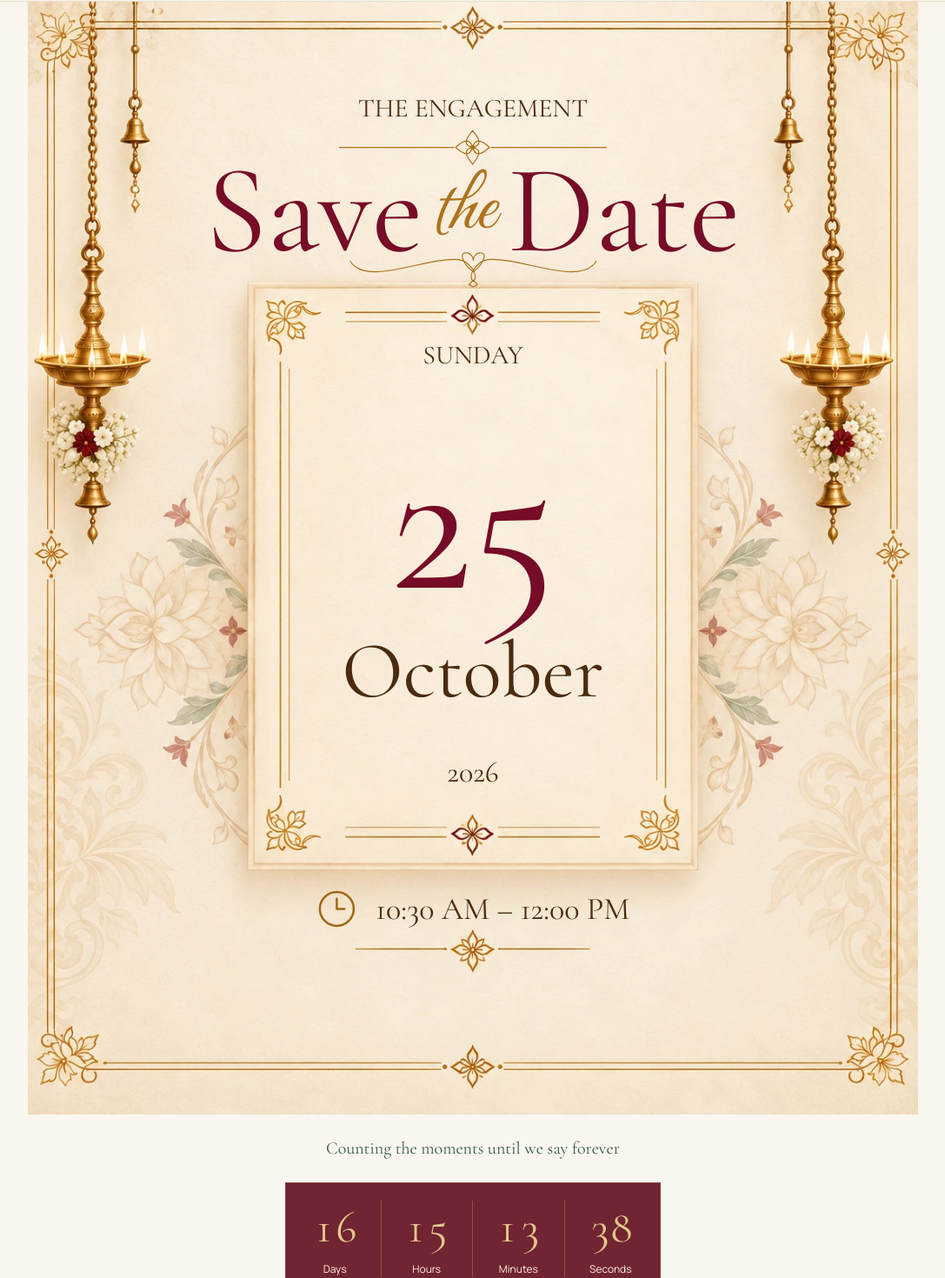
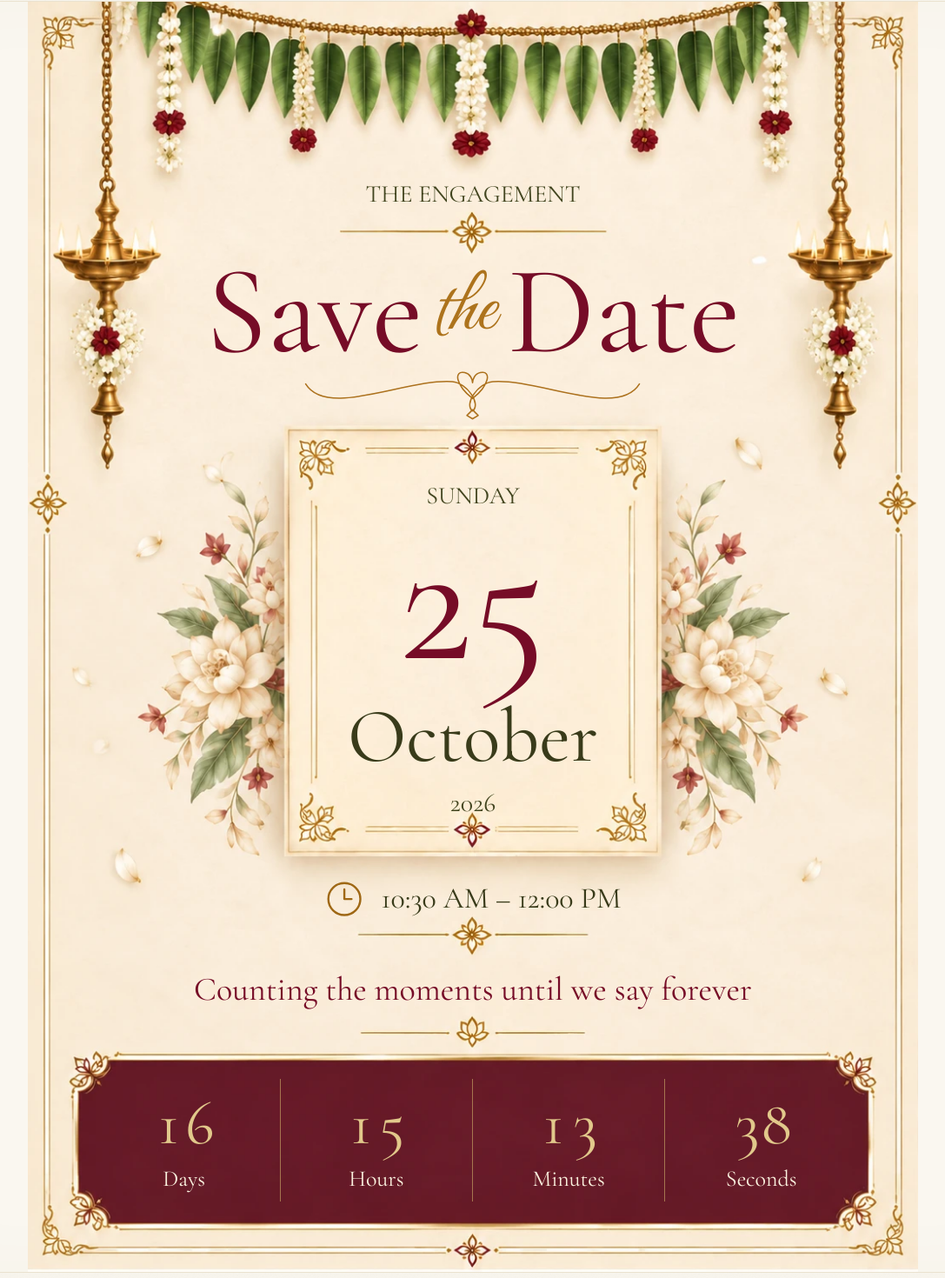
Before and after one commit to aakarshana0408-ai/sr_engagement, a React (Vite) app: page / in a window 1280 px wide. Shown: the part 839-2309 px from the top of the page at 87% size, without its empty margins (96-1183 px from the left). Built offline with nearby package versions, Linux system fonts and the light colour scheme.

Commit message:
Unify engagement date and live countdown in illustrated Tamil invitation

```diff
--- a/public/assets/DATE-PANEL-ARTWORK.md
+++ b/public/assets/DATE-PANEL-ARTWORK.md
@@ -1,9 +1,9 @@
 # Engagement Date Panel
 
-Asset: `engagement-date-frame-v2.webp` (1122 x 1402).
+Current asset: `engagement-date-countdown-v3.webp` (1050 x 1498). The earlier `engagement-date-frame-v2.webp` is retained as an unused previous version.
 
-Created with the built-in `image_gen` tool using the user's attached date-panel reference. Converted non-destructively from PNG to WebP at quality 90 for mobile delivery. The original generated PNG remains in the Codex generated-images directory. All invitation text is accessible live HTML, not baked into the artwork. The countdown is a separate, unchanged component below the illustrated date panel.
+Created with the built-in `image_gen` tool using the user's latest attached date/countdown reference. Converted non-destructively from PNG to WebP at quality 90 for mobile delivery. The original generated PNG remains in the Codex generated-images directory. All invitation text and countdown numbers are accessible live HTML, not baked into the artwork. The existing Countdown component and event-data logic are unchanged. One image supplies the continuous paper, thoranam, hanging lamps, floral date frame, ornamental border and maroon timer panel. It renders at its natural aspect ratio without cropping, repeating or imposing a viewport height.
 
 ## Generation Prompt
 
-Edit the supplied Tamil engagement invitation into a text-free decorative background. Preserve its warm ivory paper, fine antique-gold double outer border, floral corners, gold divider ornaments, long brass chains and hanging oil lamps with jasmine and maroon flowers, hanging bells, faint sage/peach/gold botanical scrollwork, and central raised ivory date panel with a thin ornamental floral border. Remove all typography, numbers, the clock icon, and the footer caption; seamlessly fill with matching paper. Keep the header area empty for live text and the central date panel centered. Remove the old caption area below the time and shorten only the bottom blank margin so the complete bottom ornament and border sit below the time, in an approximately 4:5 portrait canvas. Do not add garlands, thoranam, objects, flowers behind the center, or architecture.
+Edit the latest supplied Tamil engagement invitation into a text-free decorative background. Preserve the complete 1050:1498 portrait composition: one mango-leaf thoranam with jasmine and maroon flowers, two brass kuthuvilakku lamps on long chains, fine complete antique-gold outer border, ivory textured paper, raised central gold-framed date card, rich cream flowers and sage foliage, subtle petals and gold lotus ornaments, and wide bottom maroon countdown panel with a double gold border and floral corners. Remove all lettering, numbers, labels, the clock and three internal timer separator rules for accessible live HTML overlays. Seamlessly fill those spaces with the original paper or maroon. Do not repeat, add, crop, reframe, shorten or stretch any artwork. Keep every border, lamp, flower and garland complete. Leave the date card and maroon panel blank inside.
--- a/src/components/WeddingDetails.css
+++ b/src/components/WeddingDetails.css
@@ -24,19 +24,13 @@
 
 .engagement-date-section .date-panel-kicker {
   position: absolute;
-  top: 8.2%;
+  top: 14%;
   left: 17%;
   width: 66%;
-  font-size: 12px;
+  color: #42451f;
+  font-size: 11px;
   line-height: 1.2;
   text-transform: uppercase;
-}
-
-.engagement-date-section .date-panel-heading-divider {
-  position: absolute;
-  top: 11.3%;
-  left: 35%;
-  width: 30%;
 }
 
 .engagement-date-section .date-panel-ornament {
@@ -52,14 +46,14 @@
 
 .engagement-date-section .date-panel-title {
   position: absolute;
-  top: 13.4%;
+  top: 20%;
   left: 16%;
   display: flex;
   align-items: center;
   justify-content: center;
   gap: 2%;
   width: 68%;
-  height: 10.7%;
+  height: 8.7%;
   margin: 0;
   color: #760c27;
   font-size: 48px;
@@ -82,52 +76,56 @@
 
 .engagement-date-section .date-panel-title-flourish {
   position: absolute;
-  top: 22.4%;
-  left: 36%;
-  width: 28%;
+  top: 29%;
+  left: 31%;
+  width: 38%;
 }
 
 .engagement-date-section .date-panel-calendar {
   position: absolute;
-  top: 30.4%;
-  left: 29%;
+  top: 37.8%;
+  left: 32%;
   display: grid;
-  grid-template-rows: 19% 43% 23% 15%;
+  grid-template-rows: 16% 47% 25% 12%;
   align-items: center;
   justify-items: center;
-  width: 42%;
-  height: 40.5%;
+  width: 36%;
+  height: 26.5%;
   line-height: 1;
 }
 
 .engagement-date-section .date-panel-weekday {
   align-self: start;
-  font-size: 12px;
+  color: #42451f;
+  font-size: 11px;
   line-height: 1.2;
   text-transform: uppercase;
 }
 
 .engagement-date-section .date-panel-day {
   color: #760c27;
-  font-size: 82px;
+  font-size: 72px;
   font-style: italic;
-  line-height: .9;
+  line-height: .75;
+  transform: translateY(-.08em);
 }
 
 .engagement-date-section .date-panel-month {
-  font-size: 34px;
+  color: #393b1a;
+  font-size: 29px;
   line-height: 1;
 }
 
 .engagement-date-section .date-panel-year {
   align-self: end;
-  font-size: 15px;
+  color: #42451f;
+  font-size: 12px;
   line-height: 1.2;
 }
 
 .engagement-date-section .date-panel-time {
   position: absolute;
-  top: 79.6%;
+  top: 69%;
   left: 17%;
   display: flex;
   align-items: center;
@@ -135,7 +133,7 @@
   gap: .6em;
   width: 66%;
   margin: 0;
-  color: #4b2b0e;
+  color: #393b1a;
   font-family: var(--font-serif);
   font-size: 14px;
   line-height: 1.4;
@@ -149,64 +147,114 @@
   color: #9f6815;
 }
 
-.engagement-date-section .date-countdown-shell {
-  display: flow-root;
-  padding: 1rem 1.25rem 1.5rem;
+.engagement-date-section .countdown-wrap {
+  position: absolute;
+  top: 76.2%;
+  left: 5%;
+  width: 90%;
+  height: 20.3%;
+  margin: 0;
 }
 
-.engagement-date-section .date-countdown-shell .countdown-wrap {
-  margin-top: 0;
+.engagement-date-section .countdown-caption {
+  margin: 0;
+  color: #760c27;
+  font-size: 13px;
+  line-height: 1.25;
+}
+
+.engagement-date-section .countdown {
+  position: absolute;
+  top: 36%;
+  bottom: 4%;
+  left: 2%;
+  width: 96%;
+  max-width: none;
+  margin: 0;
+  padding: 2% 0;
+  border: 0;
+  background: transparent;
+}
+
+.engagement-date-section .countdown-unit {
+  border-right-color: #d1b36a99;
+}
+
+.engagement-date-section .countdown-value {
+  font-size: 24px;
+  line-height: 1.15;
+}
+
+.engagement-date-section .countdown-label {
+  margin-top: .25em;
+  font-family: var(--font-serif);
+  font-size: 11px;
+  line-height: 1.2;
 }
 
 @media (min-width: 360px) {
-  .engagement-date-section .date-panel-kicker { font-size: 14px; }
+  .engagement-date-section .date-panel-kicker { font-size: 12px; }
   .engagement-date-section .date-panel-title { font-size: 58px; }
   .engagement-date-section .date-panel-title em { font-size: 36px; }
-  .engagement-date-section .date-panel-weekday { font-size: 14px; }
-  .engagement-date-section .date-panel-day { font-size: 96px; }
-  .engagement-date-section .date-panel-month { font-size: 39px; }
-  .engagement-date-section .date-panel-year { font-size: 17px; }
+  .engagement-date-section .date-panel-weekday { font-size: 12px; }
+  .engagement-date-section .date-panel-day { font-size: 84px; }
+  .engagement-date-section .date-panel-month { font-size: 34px; }
+  .engagement-date-section .date-panel-year { font-size: 14px; }
   .engagement-date-section .date-panel-time { font-size: 16px; }
+  .engagement-date-section .countdown-caption { font-size: 14px; }
+  .engagement-date-section .countdown-value { font-size: 28px; }
+  .engagement-date-section .countdown-label { font-size: 12px; }
 }
 
 @media (min-width: 400px) {
   .engagement-date-section .date-panel-title { font-size: 64px; }
   .engagement-date-section .date-panel-title em { font-size: 40px; }
-  .engagement-date-section .date-panel-day { font-size: 108px; }
-  .engagement-date-section .date-panel-month { font-size: 44px; }
+  .engagement-date-section .date-panel-day { font-size: 92px; }
+  .engagement-date-section .date-panel-month { font-size: 38px; }
   .engagement-date-section .date-panel-time { font-size: 18px; }
+  .engagement-date-section .countdown-caption { font-size: 16px; }
+  .engagement-date-section .countdown-value { font-size: 32px; }
+  .engagement-date-section .countdown-label { font-size: 13px; }
 }
 
 @media (min-width: 600px) {
-  .engagement-date-section .date-panel-kicker { font-size: 20px; }
+  .engagement-date-section .date-panel-kicker { font-size: 18px; }
   .engagement-date-section .date-panel-title { font-size: 88px; }
   .engagement-date-section .date-panel-title em { font-size: 54px; }
-  .engagement-date-section .date-panel-weekday { font-size: 20px; }
-  .engagement-date-section .date-panel-day { font-size: 148px; }
-  .engagement-date-section .date-panel-month { font-size: 60px; }
-  .engagement-date-section .date-panel-year { font-size: 24px; }
+  .engagement-date-section .date-panel-weekday { font-size: 18px; }
+  .engagement-date-section .date-panel-day { font-size: 128px; }
+  .engagement-date-section .date-panel-month { font-size: 52px; }
+  .engagement-date-section .date-panel-year { font-size: 20px; }
   .engagement-date-section .date-panel-time { font-size: 24px; }
+  .engagement-date-section .countdown-caption { font-size: 22px; }
+  .engagement-date-section .countdown-value { font-size: 44px; }
+  .engagement-date-section .countdown-label { font-size: 18px; }
 }
 
 @media (min-width: 768px) {
-  .engagement-date-section .date-panel-kicker { font-size: 24px; }
+  .engagement-date-section .date-panel-kicker { font-size: 22px; }
   .engagement-date-section .date-panel-title { font-size: 112px; }
   .engagement-date-section .date-panel-title em { font-size: 68px; }
-  .engagement-date-section .date-panel-weekday { font-size: 24px; }
-  .engagement-date-section .date-panel-day { font-size: 184px; }
-  .engagement-date-section .date-panel-month { font-size: 76px; }
-  .engagement-date-section .date-panel-year { font-size: 28px; }
+  .engagement-date-section .date-panel-weekday { font-size: 22px; }
+  .engagement-date-section .date-panel-day { font-size: 164px; }
+  .engagement-date-section .date-panel-month { font-size: 68px; }
+  .engagement-date-section .date-panel-year { font-size: 24px; }
   .engagement-date-section .date-panel-time { font-size: 28px; }
-  .engagement-date-section .date-countdown-shell { padding: 1.5rem 3rem 2rem; }
+  .engagement-date-section .countdown-caption { font-size: 28px; }
+  .engagement-date-section .countdown-value { font-size: 56px; }
+  .engagement-date-section .countdown-label { font-size: 22px; }
 }
 
 @media (min-width: 960px) {
-  .engagement-date-section .date-panel-kicker { font-size: 30px; }
+  .engagement-date-section .date-panel-kicker { font-size: 28px; }
   .engagement-date-section .date-panel-title { font-size: 144px; }
   .engagement-date-section .date-panel-title em { font-size: 88px; }
-  .engagement-date-section .date-panel-weekday { font-size: 30px; }
-  .engagement-date-section .date-panel-day { font-size: 236px; }
-  .engagement-date-section .date-panel-month { font-size: 92px; }
-  .engagement-date-section .date-panel-year { font-size: 34px; }
-  .engagement-date-section .date-panel-time { font-size: 36px; }
+  .engagement-date-section .date-panel-weekday { font-size: 28px; }
+  .engagement-date-section .date-panel-day { font-size: 210px; }
+  .engagement-date-section .date-panel-month { font-size: 88px; }
+  .engagement-date-section .date-panel-year { font-size: 30px; }
+  .engagement-date-section .date-panel-time { font-size: 34px; }
+  .engagement-date-section .countdown-caption { font-size: 38px; }
+  .engagement-date-section .countdown-value { font-size: 72px; }
+  .engagement-date-section .countdown-label { font-size: 26px; }
 }
--- a/src/components/WeddingDetails.jsx
+++ b/src/components/WeddingDetails.jsx
@@ -4,26 +4,20 @@ import Reveal from './Reveal';
 import { wedding } from '../data/wedding';
 import './WeddingDetails.css';
 
-function DateOrnament({ flourish = false }) {
-  return <svg className={`date-panel-ornament${flourish ? ' date-panel-flourish' : ''}`} viewBox="0 0 300 44" fill="none" aria-hidden="true">
-    {flourish ? <>
-      <path d="M2 12C21 43 92 7 132 10C145 11 158 30 150 36C142 30 155 11 168 10C208 7 279 43 298 12M150 25C135 13 133 0 143 2C148 3 150 8 150 11C150 8 152 3 157 2C167 0 165 13 150 25Z" />
-      <path d="M150 35L145 40L150 43L155 40Z" />
-    </> : <>
-      <path d="M0 22H129M171 22H300M150 3C141 14 140 20 150 22C160 20 159 14 150 3ZM150 41C159 30 160 24 150 22C140 24 141 30 150 41ZM131 22C141 13 147 12 150 22C147 32 141 31 131 22ZM169 22C159 31 153 32 150 22C153 12 159 13 169 22Z" />
-      <circle cx="150" cy="22" r="2" />
-    </>}
+function DateFlourish() {
+  return <svg className="date-panel-ornament" viewBox="0 0 300 44" fill="none" aria-hidden="true">
+    <path d="M2 12C21 43 92 7 132 10C145 11 158 30 150 36C142 30 155 11 168 10C208 7 279 43 298 12M150 25C135 13 133 0 143 2C148 3 150 8 150 11C150 8 152 3 157 2C167 0 165 13 150 25Z" />
+    <path d="M150 35L145 40L150 43L155 40Z" />
   </svg>;
 }
 
 export default function WeddingDetails() {
   return <section id="wedding" className="details-section engagement-date-section" aria-labelledby="date-title">
     <Reveal className="date-poster mx-auto text-center">
-      <img className="date-poster-art" src="/assets/engagement-date-frame-v2.webp" width="1122" height="1402" alt="" loading="lazy" decoding="async" />
+      <img className="date-poster-art" src="/assets/engagement-date-countdown-v3.webp" width="1050" height="1498" alt="" loading="lazy" decoding="async" />
       <p className="date-panel-kicker">The Engagement</p>
-      <div className="date-panel-heading-divider"><DateOrnament /></div>
-      <h2 id="date-title" className="date-panel-title"><span>Save</span><em>the</em><span>Date</span></h2>
-      <div className="date-panel-title-flourish"><DateOrnament flourish /></div>
+      <h2 id="date-title" className="date-panel-title" aria-label="Save the Date"><span>Save</span><em>the</em><span>Date</span></h2>
+      <div className="date-panel-title-flourish"><DateFlourish /></div>
       <div className="date-panel-calendar" aria-label={wedding.date}>
         <p className="date-panel-weekday">{wedding.weekday}</p>
         <span className="date-panel-day">{wedding.day}</span>
@@ -31,9 +25,7 @@ export default function WeddingDetails() {
         <span className="date-panel-year">{wedding.year}</span>
       </div>
       <p className="event-time date-panel-time"><Clock3 strokeWidth={1.3} aria-hidden="true" />{wedding.time}</p>
+      <Countdown />
     </Reveal>
-    <div className="date-countdown-shell">
-      <Reveal className="mx-auto max-w-3xl text-center"><Countdown /></Reveal>
-    </div>
   </section>;
 }
```
Also changed, not shown: public/assets/engagement-date-countdown-v3.webp (added).
